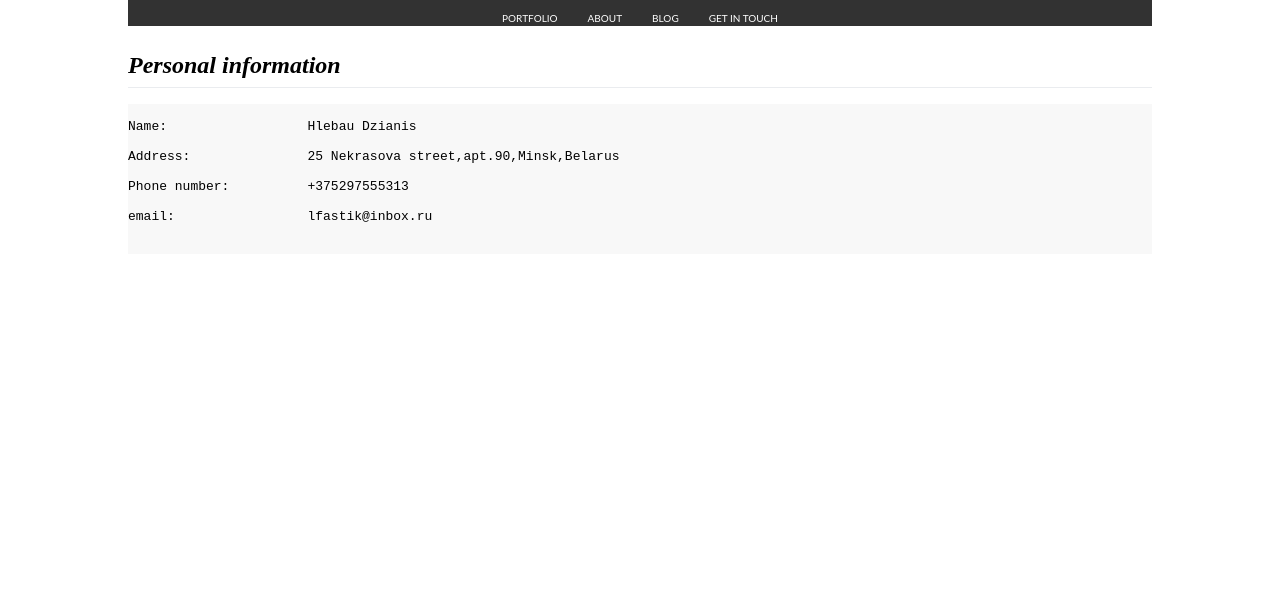
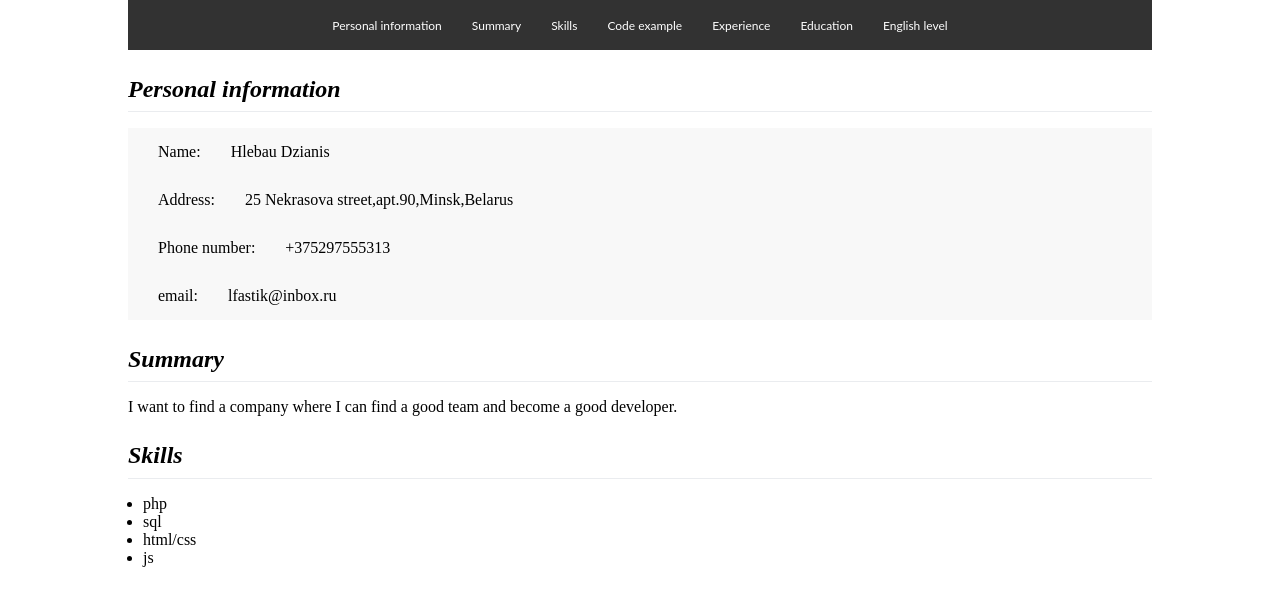
Before and after one commit to CAPYM9N/rsschool-2019Q1-cv, a plain HTML site: page index.html in a window 1280 px wide. Drawn offline with Linux system fonts and the light colour scheme.

Commit message:
feat: add section skills

```diff
--- a/index.html
+++ b/index.html
@@ -14,10 +14,13 @@
 
 
                 <ul class="nav">
-                    <li><a href="#portfolio">PORTFOLIO</a></li>
-                    <li><a href="">ABOUT</a></li>
-                    <li><a href="#blog">BLOG</a></li>
-                    <li><a href="#form">GET IN TOUCH</a></li>
+                    <li><a href="#portfolio">Personal information</a></li>
+                    <li><a href="">Summary</a></li>
+                    <li><a href="#blog">Skills</a></li>
+                    <li><a href="#form">Code example</a></li>
+                    <li><a href="#form">Experience</a></li>
+                    <li><a href="#form">Education</a></li>
+                    <li><a href="#form">English level</a></li>
                 </ul>
             </nav>
         </header>
@@ -25,21 +28,26 @@
             <section>
                 <h2><strong><em>Personal information</em></strong></h2>
                 <div class="inf">
-                  <pre>
-                    <code>
-Name:                  Hlebau Dzianis
-
-Address:               25 Nekrasova street,apt.90,Minsk,Belarus
-
-Phone number:          +375297555313
-
-email:                 lfastik@inbox.ru
-                    </code>
-                  </pre>
+                 <p>Name:<span>Hlebau Dzianis</span></p>
+                 <p>Address:<span>25 Nekrasova street,apt.90,Minsk,Belarus</span></p>
+                 <p>Phone number:<span>+375297555313</span></p>
+                 <p>email:<span>lfastik@inbox.ru</span></p>
                 </div>
             </section>
+            <section>
+              <h2><strong><em>Summary</em></strong></h2>
+              <p class="information">I want to find a company where I can find a good team and become a good developer.</p>
+            </section>
+            <section>
+                    <h2><strong><em>Skills</em></strong></h2>
+                    <ul class="skills">
+                        <li>php</li>
+                        <li>sql</li>
+                        <li>html/css</li>
+                        <li>js</li>
+                    </ul>
+            </section>
 
-        </main>
     </div>
 </body>
 </html>
--- a/style.css
+++ b/style.css
@@ -22,12 +22,11 @@ h2{
     display: flex;
     justify-content: center;
     align-items: center;
-
-    padding-top: 8px;
+    padding:16px 0;
 }
 .nav a{
     font-family: 'Lato', sans-serif;
-    font-size: 10px;
+    font-size: 12px;
     color: #ffffff;
     line-height: 0;
     text-decoration: none;
@@ -45,6 +44,28 @@ h2{
     margin-bottom: 16px;
     background-color: #f8f8f8;
 }
+.inf p {
+    padding: 15px 30px;
+}
+.inf span {
+    padding-left: 30px;
+}
 .information{
+    margin-bottom: 16px;
+}
+.skills{
+    margin-left: 15px;
+}
+.bottom{
+    width: 100%;
+    display: inline-block;
+
+    background:#222;
+}
+.copy{
+
+    font-size: 12px;
+    color:#9b9797;
+    margin:16px 0px 16px 39px;
 
 }
```
